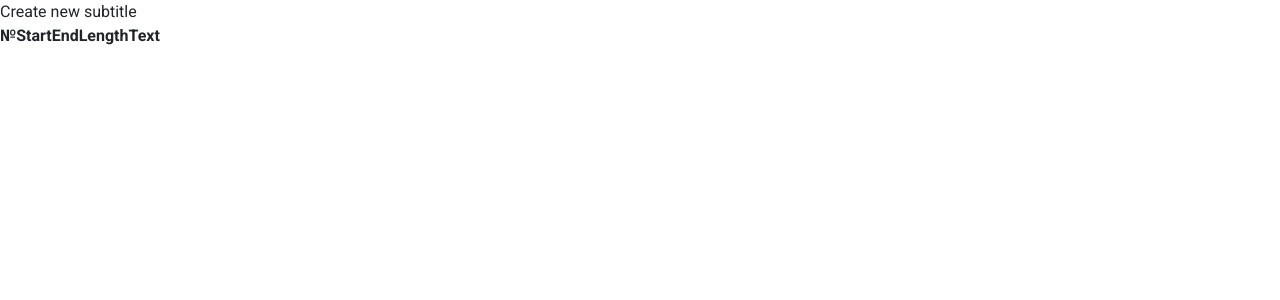
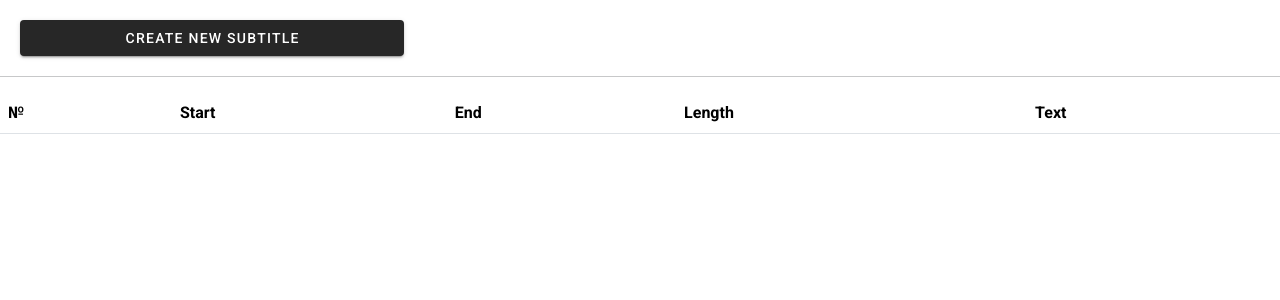
Before and after one commit to qalska/subtitle-editor, a Vue app: page / in a window 1280 px wide. Shown: the top 300 px of the page. Built offline with nearby package versions, Linux system fonts and the light colour scheme.

Commit message:
create в v-dialog

```diff
--- a/src/App.vue
+++ b/src/App.vue
@@ -13,6 +13,7 @@ export default {
 </script>
 
 <style scoped>
+  @import "~bootstrap/dist/css/bootstrap.min.css";
   div {
     font-family: 'Roboto', sans-serif;
   }
--- /dev/null
+++ b/src/components/Create.vue
@@ -0,0 +1,132 @@
+
+    <!-- <div class="row">
+        <h2 class="row__h">Create new subtitle</h2>
+        <form class="form" @submit.prevent="submitHandler">
+            <div class="form__div">
+                <label for="start" class="form__label">Start:</label>
+                <input v-model="start" type="time" id="start" class="form__input form__input--time" name="start" step="1" required>
+            </div>
+            <div class="form__div">
+                <label for="end" class="form__label">End:</label>
+                <input v-model="end" type="time" id="end" class="form__input" name="end" step="1" required>
+            </div>
+            <div class="form__div">
+                <label for="text" class="form__label">Text:</label>
+                <textarea v-model="text" name="text" id="text" class="form__input" rows="5" required></textarea>
+            </div>
+            <button class="form__btn" type="submit">Create subtitle</button>
+        </form>
+    </div> -->
+<template>
+  <v-row justify="center">
+    <v-dialog
+      v-model="dialog"
+      persistent
+      max-width="600px"
+    >
+      <template v-slot:activator="{ on, attrs }">
+        <v-btn
+          color="primary"
+          dark
+          v-bind="attrs"
+          v-on="on"
+        >
+          Create new subtitle
+        </v-btn>
+      </template>
+      <v-card>
+        <v-card-title>
+          <span class="headline">Create new subtitle</span>
+        </v-card-title>
+        <v-card-text>
+          <v-container>
+            <v-row>
+              <v-col
+                cols="12"
+                sm="6"
+                md="4"
+              >
+                <v-text-field
+                  label="Start"
+                  required
+                  type="time"
+                  step="1"
+                  v-model="start"
+                ></v-text-field>
+              </v-col>
+              <v-col
+                cols="12"
+                sm="6"
+                md="4"
+              >
+                <v-text-field
+                  label="End"
+                  required
+                  type="time"
+                  step="1"
+                  v-model="end"
+                ></v-text-field>
+              </v-col>
+              <v-col
+                cols="12"
+                sm="6"
+                md="4"
+              >
+                <v-text-field
+                  label="Text"
+                  required
+                  v-model="text"
+                ></v-text-field>
+              </v-col>
+            </v-row>
+          </v-container>
+        </v-card-text>
+        <v-card-actions>
+          <v-spacer></v-spacer>
+          <v-btn
+            color="blue darken-1"
+            text
+            @click="dialog = false"
+          >
+            Close
+          </v-btn>
+          <v-btn
+            color="blue darken-1"
+            text
+            @click="[submitHandler(), dialog = false]"
+          >
+            Save
+          </v-btn>
+        </v-card-actions>
+      </v-card>
+    </v-dialog>
+  </v-row>
+</template>
+
+<script>
+export default {
+    name: 'create',
+    data: () => ({
+        start: '',
+        end: '',
+        len: '',
+        text: '',
+        dialog: false,
+    }),
+    methods: {
+        submitHandler() {
+            const subtitle = {
+                id: Date.now(),
+                start: this.start,
+                end: this.end,
+                len: this.len,
+                text: this.text,
+            }
+            this.$emit('add-subtitle', subtitle)
+        }
+    },
+}
+</script>
+
+<style lang="scss" scoped>
+</style>
--- a/src/components/Table.vue
+++ /dev/null
@@ -1,25 +0,0 @@
-<template>
-  <table>
-    <thead>
-      <tr>
-        <th>№</th>
-        <th>Start</th>
-        <th>End</th>
-        <th>Length</th>
-        <th>Text</th>
-      </tr>
-    </thead>
-    <tbody>
-    </tbody>
-  </table>
-</template>
-
-<script>
-export default {
-  data: () => ({
-
-  }),
-  methods: {
-  }
-}
-</script>
--- a/src/router/index.js
+++ b/src/router/index.js
@@ -1,7 +1,6 @@
 import Vue from 'vue'
 import VueRouter from 'vue-router'
 import Home from '../views/Home.vue'
-import Create from '../views/Create.vue'
 
 Vue.use(VueRouter)
 
@@ -11,11 +10,6 @@ const routes = [
     name: 'Home',
     component: Home
   },
-  {
-    path: '/create',
-    name: 'create',
-    component: Create
-  }
 ]
 
 const router = new VueRouter({
--- a/src/views/Create.vue
+++ /dev/null
@@ -1,77 +0,0 @@
-<template>
-    <div class="row">
-        <h2 class="row__h">Create new subtitle</h2>
-        <form class="form" @submit.prevent="submitHandler">
-            <div class="form__div">
-                <label for="start" class="form__label">Start:</label>
-                <input v-model="start" type="time" id="start" class="form__input form__input--time" name="start" step="1" required>
-            </div>
-            <div class="form__div">
-                <label for="end" class="form__label">End:</label>
-                <input v-model="end" type="time" id="end" class="form__input" name="end" step="1" required>
-            </div>
-            <div class="form__div">
-                <label for="text" class="form__label">Text:</label>
-                <textarea v-model="text" name="text" id="text" class="form__input" rows="5" required></textarea>
-            </div>
-            <button class="form__btn" type="submit">Create subtitle</button>
-        </form>
-    </div>
-</template>
-
-<script>
-export default {
-    name: 'create',
-    data: () => ({
-        start: '',
-        end: '',
-        len: '',
-        text: ''
-    }),
-    methods: {
-        submitHandler() {
-            const subtitle = {
-                id: Date.now(),
-                start: this.start,
-                end: this.end,
-                len: this.len,
-                text: this.text
-            }
-            this.$router.push('/')
-        }
-    },
-}
-</script>
-
-<style lang="scss" scoped>
-    @mixin flex_center() {
-        display: flex;
-        flex-direction: column;
-        align-items: center;
-    }
-    .row{
-        @include flex_center();
-        &__h{
-            margin: 50px;
-        }
-    }
-    .form{
-        @include flex_center();
-        &__div{
-            margin: 30px 0;
-        }
-        &__input{
-            margin-top: 10px;
-            margin-left: 10px;
-            border: 1px black solid;
-            border-radius: 5px;
-            width: 300px;
-        }
-        &__btn{
-            border: 1px black solid;
-            border-radius: 5px;
-            padding: 5px;
-        }
-    }
-
-</style>
--- a/src/views/Home.vue
+++ b/src/views/Home.vue
@@ -1,17 +1,58 @@
 <template>
     <div>
-        <div>
-            <router-link tag="button" :to="'/create'">Create new subtitle</router-link>
-        </div>
-        <Table />
+        <Create
+        class="create"
+        @add-subtitle="addSubtitle"
+        />
+        <hr>
+        <table class="table">
+            <thead>
+                <tr>
+                    <th scope="col">№</th>
+                    <th scope="col">Start</th>
+                    <th scope="col">End</th>
+                    <th scope="col">Length</th>
+                    <th scope="col">Text</th>
+                </tr>
+            </thead>
+            <tbody>
+                <tr
+                v-for="(subtitle, idx) of subtitles"
+                :key="subtitle.id"
+                >
+                    <th scope="row">{{idx + 1}}</th>
+                    <th>{{subtitle.start}} </th>
+                    <th>{{subtitle.end}}</th>
+                    <th>{{subtitle.len}}</th>
+                    <th>{{subtitle.text}}</th>
+                </tr>
+            </tbody>
+        </table>
     </div>
 </template>
 
 <script>
-import Table from '@/components/Table'
+import Create from '@/components/Create'
 export default {
     components: {
-        Table,
+        Create
     },
+    data() {
+        return {
+            subtitles: []
+        }
+    },
+    methods: {
+        addSubtitle(subtitle) {
+            this.subtitles.push(subtitle)
+        }
+    }
 }
 </script>
+
+<style scoped>
+    .create{
+        margin: 20px;
+        width: 30%;
+    }
+</style>
```
